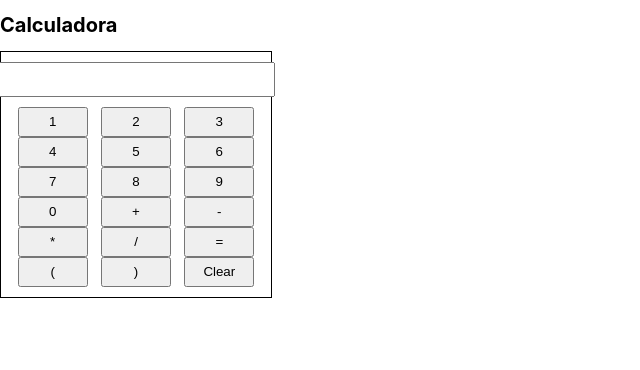
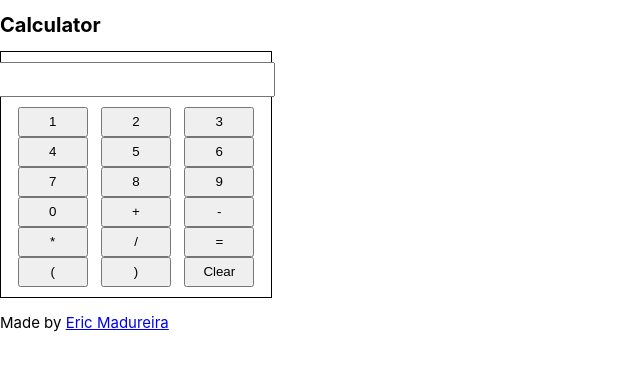
Before and after one commit to ericmadureira/react-calculator, a React (Create React App) app: page / in a window 1280 px wide. Shown: the top 370 px of the page, without its empty margins (0-640 px from the left). Built offline with nearby package versions, Linux system fonts and the light colour scheme.

Commit message:
feat: Credits component
Adds a component with credits info and a link to my website.

```diff
--- a/src/App.js
+++ b/src/App.js
@@ -1,5 +1,6 @@
 import React from 'react';
 import Calculator from './components/Calculator';
+import Credits from './components/Credits';
 
 import './App.css';
 
@@ -7,8 +8,9 @@ const App = () => {
 
   return (
     <div className='App'>
-      <h1>Calculadora</h1>
+      <h1>Calculator</h1>
       <Calculator />
+      <Credits />
     </div>
   );
 }
--- /dev/null
+++ b/src/components/Credits.js
@@ -0,0 +1,20 @@
+import React from 'react';
+import styled from 'styled-components';
+
+const Credits = styled.p`
+  font-size: 1.5em;
+`;
+
+const Container = () => (
+  <Credits>
+    Made by <a
+      href='https://ericmadureira.github.io/'
+      target='_blank'
+      rel='noopener noreferrer'
+    >
+      Eric Madureira
+    </a>
+  </Credits>
+);
+
+export default Container;
```
